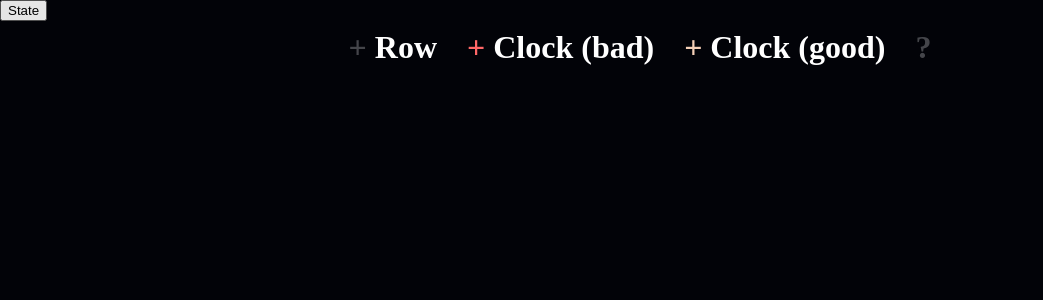
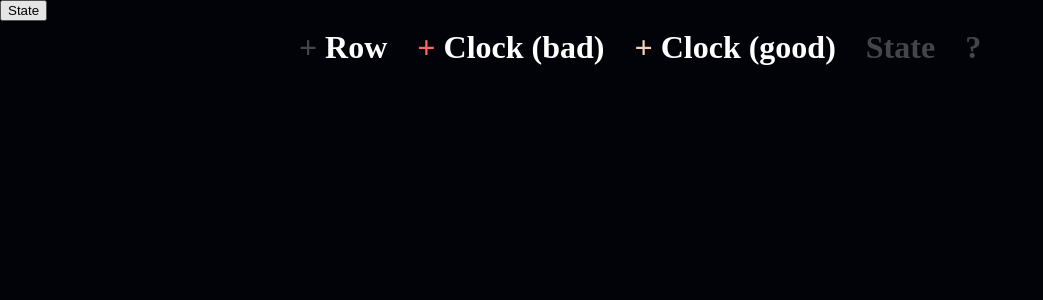
Before and after one commit to bozulonas/Clock-Website, a PHP site: page / in a window 1280 px wide. Shown: the top 300 px of the page, without its empty margins (0-1043 px from the left). Run offline with PHP 8.4, Linux system fonts and the light colour scheme; some web fonts are replaced.

Commit message:
made the state button functional

```diff
--- a/css/body.css
+++ b/css/body.css
@@ -84,7 +84,9 @@ input::placeholder {
     font-size: var(--font-size-button);
     color: var(--color-bright);
 }
-.menu .button:not(.help) .text::before {
+.menu .new-row .text::before,
+.menu .bad-clock .text::before,
+.menu .good-clock .text::before {
     content: "+ ";
 }
 .menu .button.new-row .text::before {
@@ -98,6 +100,9 @@ input::placeholder {
 }
 .menu .help .text {
     color: var(--color-light);
+}
+.menu .state-button .text {
+  color: var(--color-light);
 }
 .menu .button:hover {
     background: var(--color-mid);
@@ -358,7 +363,6 @@ input::placeholder {
   width: 100%; /* Full width */
   height: 100%; /* Full height */
   overflow: auto; /* Enable scroll if needed */
-  background-color: rgb(0,0,0); /* Fallback color */
   background-color: rgba(0,0,0,0.4); /* Black w/ opacity */
 }
 
@@ -369,6 +373,7 @@ input::placeholder {
   border: 1px solid #888;
   width: 80%; /* Could be more or less, depending on screen size */
 }
+
 
 .modal-buttons {
   margin-top: 10px;
--- a/index.html
+++ b/index.html
@@ -13,7 +13,6 @@
           <button id="state-button">State</button>
         </div>
 
-        <!-- Modal dialog structure -->
         <div id="state-modal" class="modal">
           <div class="modal-content">
               <textarea id="json-text" rows="10" cols="50"></textarea>
--- a/js/script.js
+++ b/js/script.js
@@ -333,6 +333,9 @@ let initialize = function() {
           d('button good-clock',
               d('text').text('Clock (good)'),
           ),
+          d('button state-button', // Add State button here
+              d('text').text('State'),
+          ),
           d('button help',
             d('text').text('?'),
         ),
@@ -343,7 +346,9 @@ let initialize = function() {
   main.find('.new-row').on('click', e => add_row());
   main.find('.bad-clock').on('click', e => add_clock());
   main.find('.good-clock').on('click', e => add_clock(true));
+  main.find('.state-button').on('click', e => showStateModal()); // Bind the click event to open the modal
   main.find('.help').on('click', e => help());
+
 
   Sortable.create($('.rows').get(0), {
       handle: '.row-handle',
@@ -353,6 +358,12 @@ let initialize = function() {
 
   window.addEventListener('beforeunload', save);
   load();
+}
+
+// Function to show the modal when State button is clicked
+function showStateModal() {
+  updateJsonText(); // Update the JSON text area with the current state
+  $('#state-modal').show();
 }
 initialize();
 
```
Lines whose indentation alone changed are shown as unchanged.
